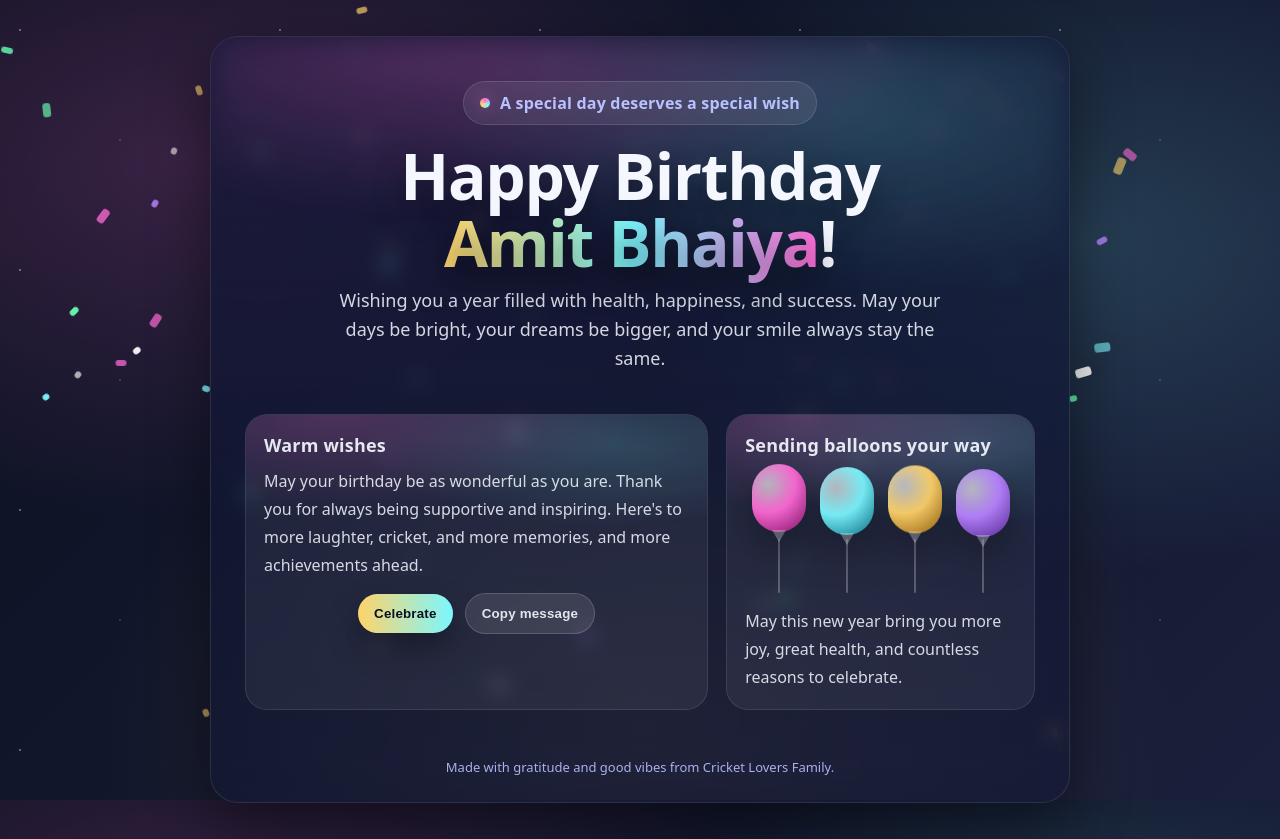
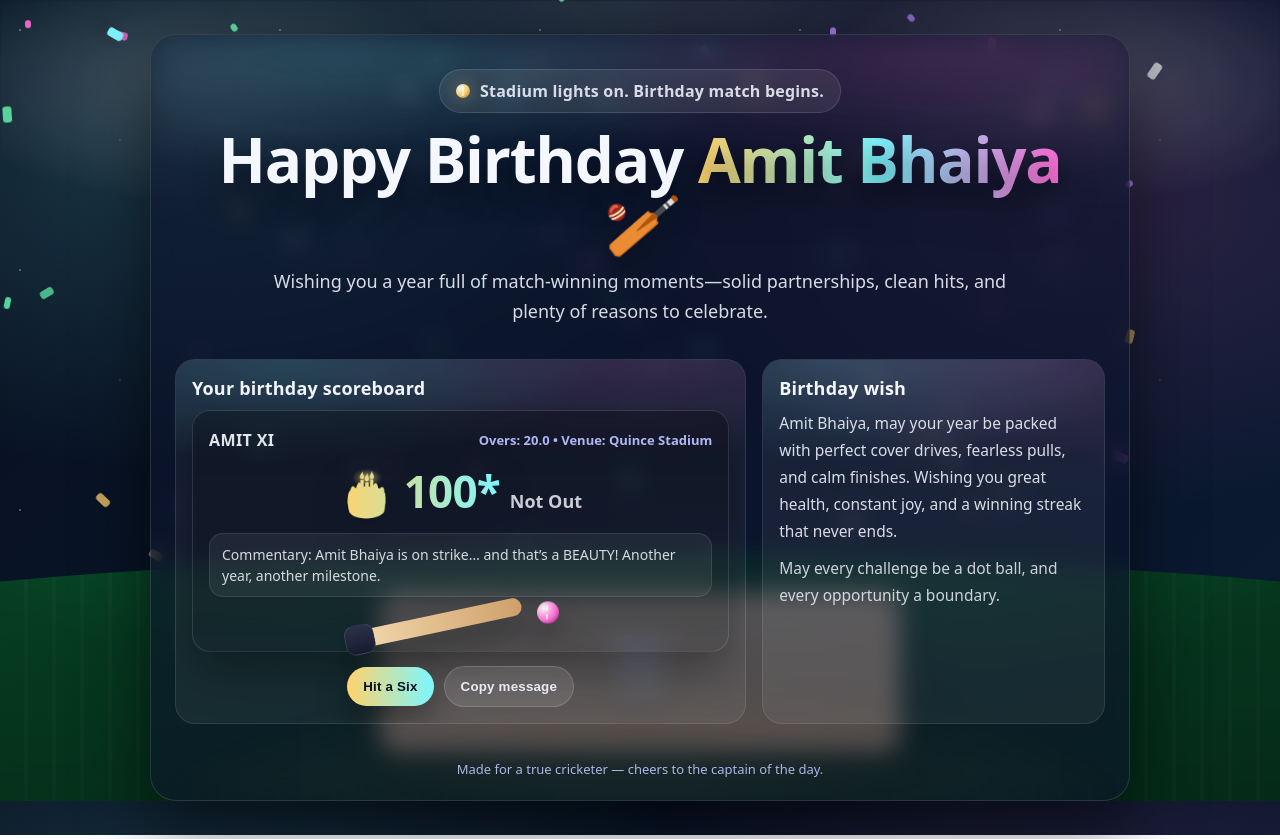
Before and after one commit to logicbomb-1/happy-birthday-amit-bhaiya, a plain HTML site: page index.html in a window 1280 px wide. Drawn offline with Linux system fonts and the light colour scheme.

Commit message:
Update index.html

```diff
--- a/index.html
+++ b/index.html
@@ -3,17 +3,21 @@
 <head>
   <meta charset="UTF-8" />
   <meta name="viewport" content="width=device-width, initial-scale=1.0" />
-  <title>Happy Birthday Amit Bhaiya</title>
+  <title>Happy Birthday Amit Bhaiya — Cricket Edition</title>
   <style>
     :root{
-      --bg1:#0b1020;
-      --bg2:#1a1f3b;
-      --accent:#ff6bd6;
-      --accent2:#7cf7ff;
+      --night:#07101f;
+      --sky:#0b1a33;
+      --grass1:#0b6b3a;
+      --grass2:#0a5a31;
       --gold:#ffd36b;
+      --aqua:#7cf7ff;
+      --pink:#ff6bd6;
       --text:#f5f7ff;
       --muted:#b9c1ff;
-      --shadow: 0 20px 60px rgba(0,0,0,.45);
+      --card: rgba(12,20,45,.62);
+      --border: rgba(255,255,255,.12);
+      --shadow: 0 24px 70px rgba(0,0,0,.55);
     }
     *{box-sizing:border-box}
     html,body{height:100%}
@@ -21,11 +25,22 @@
       margin:0;
       font-family: ui-sans-serif, system-ui, -apple-system, Segoe UI, Roboto, Helvetica, Arial, "Apple Color Emoji","Segoe UI Emoji";
       color:var(--text);
-      background: radial-gradient(1000px 600px at 15% 20%, rgba(255,107,214,.18), transparent 60%),
-                  radial-gradient(900px 600px at 85% 30%, rgba(124,247,255,.16), transparent 55%),
-                  radial-gradient(900px 700px at 50% 90%, rgba(255,211,107,.12), transparent 60%),
-                  linear-gradient(135deg, var(--bg1), var(--bg2));
+      background:
+        radial-gradient(900px 520px at 15% 20%, rgba(124,247,255,.16), transparent 60%),
+        radial-gradient(900px 520px at 85% 25%, rgba(255,107,214,.14), transparent 60%),
+        radial-gradient(900px 520px at 50% 110%, rgba(255,211,107,.10), transparent 60%),
+        linear-gradient(135deg, var(--night), var(--sky));
       overflow:hidden;
+    }
+    .lights{
+      position:fixed; inset:0;
+      pointer-events:none;
+      background:
+        radial-gradient(380px 180px at 15% 10%, rgba(255,255,255,.22), transparent 70%),
+        radial-gradient(380px 180px at 85% 10%, rgba(255,255,255,.22), transparent 70%),
+        radial-gradient(600px 220px at 50% 0%, rgba(255,255,255,.14), transparent 70%);
+      filter: blur(1px);
+      opacity:.9;
     }
     .stars{
       position:fixed; inset:0;
@@ -39,192 +54,259 @@
         radial-gradient(1.4px 1.4px at 780px 120px, rgba(255,255,255,.22) 40%, transparent 60%),
         radial-gradient(2px 2px at 920px 220px, rgba(255,255,255,.26) 40%, transparent 60%);
       background-size: 260px 240px;
-      opacity:.8;
+      opacity:.55;
       animation: twinkle 6s ease-in-out infinite;
       pointer-events:none;
-      filter: blur(.2px);
     }
-    @keyframes twinkle{ 0%,100%{opacity:.55} 50%{opacity:.9} }
-    .confetti{
-      position:fixed; inset:-10vh -10vw;
-      pointer-events:none;
-      overflow:hidden;
-    }
+    @keyframes twinkle{ 0%,100%{opacity:.45} 50%{opacity:.75} }
+    .confetti{ position:fixed; inset:-10vh -10vw; pointer-events:none; overflow:hidden; }
     .confetti span{
-      position:absolute;
-      width:10px; height:16px;
-      border-radius:3px;
-      opacity:.9;
+      position:absolute; width:10px; height:16px; border-radius:3px; opacity:.9;
       transform: translate3d(0,-120vh,0) rotate(0deg);
       animation: fall linear infinite;
       box-shadow: 0 10px 20px rgba(0,0,0,.25);
     }
-    @keyframes fall{ to{ transform: translate3d(0,120vh,0) rotate(720deg); } }
+    @keyframes fall{ to{ transform: translate3d(0,120vh,0) rotate(720deg);} }
+    .ground{
+      position:fixed; left:0; right:0; bottom:-1px; height:44vh;
+      background:
+        radial-gradient(1200px 360px at 50% 0%, rgba(0,0,0,.0), rgba(0,0,0,.35) 70%),
+        repeating-linear-gradient(90deg, rgba(255,255,255,.0) 0 24px, rgba(255,255,255,.03) 24px 28px),
+        linear-gradient(180deg, rgba(0,0,0,.0), rgba(0,0,0,.28)),
+        linear-gradient(135deg, var(--grass1), var(--grass2));
+      clip-path: ellipse(110% 70% at 50% 100%);
+      pointer-events:none;
+    }
+    .pitch{
+      position:fixed; left:50%; bottom:6vh; transform: translateX(-50%);
+      width:min(520px, 82vw); height: 160px;
+      background:
+        linear-gradient(180deg, rgba(0,0,0,.10), rgba(0,0,0,.0)),
+        linear-gradient(90deg, rgba(255,255,255,.06), rgba(255,255,255,.0) 30%, rgba(255,255,255,.06)),
+        linear-gradient(135deg, rgba(255,255,255,.08), rgba(255,255,255,.0)),
+        linear-gradient(180deg, #e3caa2, #c8a57b);
+      border: 1px solid rgba(255,255,255,.10);
+      border-radius: 18px;
+      box-shadow: 0 30px 70px rgba(0,0,0,.35);
+      opacity:.95;
+      pointer-events:none;
+    }
+    .crease{
+      position:absolute; left:12%; right:12%; top:24%;
+      height:2px; background: rgba(246,241,230,.8);
+      box-shadow: 0 0 0 1px rgba(0,0,0,.10);
+    }
+    .stumps{
+      position:absolute; left:50%; top:50%; transform: translate(-50%,-50%);
+      display:flex; gap:6px;
+    }
+    .stump{
+      width:10px; height:58px;
+      background: linear-gradient(180deg, rgba(255,255,255,.92), rgba(255,255,255,.65));
+      border-radius:6px;
+      box-shadow: 0 10px 20px rgba(0,0,0,.25);
+    }
+    .bails{
+      position:absolute; left:50%; top:calc(50% - 32px); transform: translateX(-50%);
+      width:64px; height:10px;
+      background: linear-gradient(90deg, rgba(255,255,255,.85), rgba(255,255,255,.55));
+      border-radius:999px;
+      box-shadow: 0 10px 20px rgba(0,0,0,.18);
+    }
+
     .wrap{
       position:relative;
       min-height:100%;
       display:flex;
       align-items:center;
       justify-content:center;
-      padding: 36px 18px;
+      padding: 34px 16px;
     }
     .card{
-      width:min(860px, 96vw);
-      background: linear-gradient(180deg, rgba(17,23,53,.78), rgba(17,23,53,.55));
-      border: 1px solid rgba(255,255,255,.10);
-      border-radius: 28px;
+      width:min(980px, 96vw);
+      background: var(--card);
+      border: 1px solid var(--border);
+      border-radius: 26px;
       box-shadow: var(--shadow);
-      backdrop-filter: blur(10px);
+      backdrop-filter: blur(12px);
+      position:relative;
       overflow:hidden;
-      position:relative;
     }
     .glow{
       position:absolute; inset:-2px;
-      background: radial-gradient(800px 300px at 30% 0%, rgba(255,107,214,.35), transparent 60%),
-                  radial-gradient(700px 300px at 75% 10%, rgba(124,247,255,.25), transparent 60%);
-      opacity:.8;
-      filter: blur(18px);
+      background:
+        radial-gradient(800px 240px at 20% 0%, rgba(124,247,255,.24), transparent 60%),
+        radial-gradient(820px 260px at 80% 0%, rgba(255,107,214,.18), transparent 60%),
+        radial-gradient(900px 320px at 50% 110%, rgba(255,211,107,.12), transparent 65%);
+      filter: blur(16px);
+      opacity:.9;
       pointer-events:none;
     }
-    header{
-      position:relative;
-      padding: 44px 34px 18px;
-      text-align:center;
-    }
+    header{ position:relative; padding: 34px 24px 14px; text-align:center; }
     .badge{
-      display:inline-flex;
-      align-items:center;
-      gap:10px;
-      padding: 10px 16px;
-      border-radius: 999px;
+      display:inline-flex; align-items:center; gap:10px;
+      padding: 10px 16px; border-radius: 999px;
       background: rgba(255,255,255,.08);
       border: 1px solid rgba(255,255,255,.12);
-      color: var(--muted);
-      font-weight: 600;
+      color: rgba(245,247,255,.86);
+      font-weight: 700;
       letter-spacing:.2px;
     }
-    .badge .dot{
-      width:10px; height:10px;
-      border-radius:999px;
-      background: conic-gradient(from 0deg, var(--accent), var(--accent2), var(--gold), var(--accent));
-      box-shadow: 0 0 16px rgba(255,107,214,.45);
+    .badge .ball{
+      width:14px; height:14px; border-radius:999px;
+      background: radial-gradient(circle at 30% 30%, rgba(255,255,255,.95), rgba(255,211,107,.95) 55%, rgba(160,105,10,.95));
+      box-shadow: 0 0 18px rgba(255,211,107,.45);
+      position:relative;
+    }
+    .badge .ball:after{
+      content:"";
+      position:absolute; inset:2px 6px;
+      border-left: 2px dashed rgba(255,255,255,.55);
+      opacity:.9;
     }
     h1{
-      margin: 18px 0 10px;
-      font-size: clamp(36px, 5.2vw, 64px);
-      line-height:1.04;
+      margin: 14px 0 10px;
+      font-size: clamp(34px, 5.0vw, 62px);
+      line-height:1.05;
       letter-spacing:-.02em;
       text-shadow: 0 14px 30px rgba(0,0,0,.35);
     }
-    h1 .name{
-      background: linear-gradient(90deg, var(--gold), var(--accent2), var(--accent));
-      -webkit-background-clip:text;
-      background-clip:text;
+    .name{
+      background: linear-gradient(90deg, var(--gold), var(--aqua), var(--pink));
+      -webkit-background-clip:text; background-clip:text;
       color:transparent;
+      white-space:nowrap;
       filter: drop-shadow(0 10px 18px rgba(0,0,0,.28));
-      white-space:nowrap;
     }
     .sub{
       margin:0 auto;
-      max-width: 640px;
+      max-width: 740px;
       font-size: clamp(15px, 2.2vw, 18px);
-      line-height:1.6;
-      color: rgba(245,247,255,.86);
+      line-height:1.65;
+      color: rgba(245,247,255,.88);
     }
     .content{
       position:relative;
       display:grid;
-      grid-template-columns: 1.2fr .8fr;
-      gap: 18px;
-      padding: 24px 34px 36px;
+      grid-template-columns: 1.25fr .75fr;
+      gap: 16px;
+      padding: 18px 24px 26px;
     }
-    @media (max-width: 760px){
-      .content{grid-template-columns: 1fr; padding: 18px 18px 28px;}
-      header{padding: 34px 18px 10px;}
-      h1 .name{white-space:normal;}
+    @media (max-width: 860px){
+      .content{grid-template-columns: 1fr; padding: 14px 16px 22px;}
+      header{padding: 28px 16px 10px;}
+      .name{white-space:normal;}
     }
     .panel{
       background: rgba(255,255,255,.06);
       border: 1px solid rgba(255,255,255,.10);
-      border-radius: 22px;
-      padding: 18px 18px;
+      border-radius: 20px;
+      padding: 16px;
       position:relative;
       overflow:hidden;
     }
     .panel:before{
       content:"";
       position:absolute; inset:-1px;
-      background: radial-gradient(500px 160px at 20% 0%, rgba(255,107,214,.22), transparent 60%),
-                  radial-gradient(420px 140px at 80% 10%, rgba(124,247,255,.18), transparent 60%);
+      background:
+        radial-gradient(520px 180px at 20% 0%, rgba(124,247,255,.18), transparent 60%),
+        radial-gradient(520px 180px at 80% 0%, rgba(255,107,214,.14), transparent 60%);
       opacity:.9;
       pointer-events:none;
     }
     .panel > *{position:relative}
-    .panel h2{
-      margin: 0 0 10px;
-      font-size: 18px;
-      letter-spacing:.2px;
-      color: rgba(245,247,255,.92);
+    .scoreboard{
+      padding: 18px 16px;
+      background: linear-gradient(180deg, rgba(0,0,0,.32), rgba(0,0,0,.12));
+      border: 1px solid rgba(255,255,255,.12);
+      border-radius: 18px;
+      box-shadow: 0 18px 45px rgba(0,0,0,.35);
+      position:relative;
     }
+    .score-top{
+      display:flex; align-items:center; justify-content:space-between;
+      gap:12px; flex-wrap:wrap;
+    }
+    .team{ font-weight:800; letter-spacing:.4px; color: rgba(245,247,255,.92); }
+    .overs{ font-size: 13px; color: rgba(185,193,255,.95); font-weight:700; }
+    .score{
+      margin-top: 10px;
+      display:flex; align-items:baseline; gap:10px; justify-content:center;
+      font-variant-numeric: tabular-nums;
+    }
+    .runs{
+      font-size: 44px;
+      font-weight: 900;
+      letter-spacing:-.02em;
+      background: linear-gradient(90deg, var(--gold), var(--aqua));
+      -webkit-background-clip:text; background-clip:text;
+      color:transparent;
+      filter: drop-shadow(0 10px 18px rgba(0,0,0,.25));
+    }
+    .wkts{ font-size: 18px; font-weight: 800; color: rgba(245,247,255,.86); opacity:.95; }
+    .ticker{
+      margin-top: 12px;
+      padding: 10px 12px;
+      border-radius: 14px;
+      background: rgba(255,255,255,.06);
+      border: 1px solid rgba(255,255,255,.10);
+      color: rgba(245,247,255,.86);
+      font-size: 14px;
+      line-height:1.5;
+    }
+    .batball{
+      display:flex; align-items:center; justify-content:center;
+      gap: 14px;
+      margin-top: 14px;
+      flex-wrap:wrap;
+    }
+    .bat{
+      width: 160px; height: 18px;
+      border-radius: 10px;
+      background: linear-gradient(90deg, #f1d6aa, #cfa06b);
+      position:relative;
+      box-shadow: 0 16px 30px rgba(0,0,0,.35);
+      transform: rotate(-12deg);
+    }
+    .bat:before{
+      content:"";
+      position:absolute; left:-20px; top:50%;
+      transform: translateY(-50%);
+      width: 28px; height: 28px;
+      border-radius: 10px;
+      background: linear-gradient(180deg, #2b314a, #161b2f);
+      border: 1px solid rgba(255,255,255,.10);
+    }
+    .ball2{
+      width: 22px; height: 22px; border-radius: 999px;
+      background: radial-gradient(circle at 30% 30%, rgba(255,255,255,.95), rgba(255,107,214,.95) 60%, rgba(140,20,110,.95));
+      position:relative;
+      box-shadow: 0 16px 28px rgba(0,0,0,.35);
+      animation: bounce 1.4s ease-in-out infinite;
+    }
+    .ball2:after{
+      content:"";
+      position:absolute; inset:4px 9px;
+      border-left: 2px dashed rgba(255,255,255,.65);
+      opacity:.9;
+    }
+    @keyframes bounce{ 0%,100%{transform: translateY(0)} 50%{transform: translateY(-10px)} }
     .wish{
       margin:0;
-      font-size: 16px;
+      font-size: 15.5px;
       line-height: 1.75;
-      color: rgba(245,247,255,.86);
+      color: rgba(245,247,255,.88);
     }
-    .balloons{
-      display:flex;
-      gap:14px;
-      justify-content:center;
-      align-items:flex-end;
-      padding: 6px 0 2px;
-    }
-    .balloon{
-      width: 54px; height: 68px;
-      border-radius: 999px;
-      position:relative;
-      filter: drop-shadow(0 16px 20px rgba(0,0,0,.35));
-      animation: float 3.6s ease-in-out infinite;
-    }
-    .balloon:after{
-      content:"";
-      position:absolute;
-      bottom:-10px; left:50%;
-      transform: translateX(-50%);
-      width: 0; height: 0;
-      border-left: 7px solid transparent;
-      border-right: 7px solid transparent;
-      border-top: 12px solid rgba(255,255,255,.35);
-      opacity:.8;
-    }
-    .string{
-      width:2px; height: 54px;
-      background: rgba(255,255,255,.25);
-      margin: -2px auto 0;
-      border-radius:2px;
-    }
-    @keyframes float{ 0%,100%{transform: translateY(0)} 50%{transform: translateY(-10px)} }
-    .b1{background: radial-gradient(circle at 30% 30%, rgba(255,255,255,.65), rgba(255,107,214,.95) 45%, rgba(140,20,110,.95)); animation-delay:.0s;}
-    .b2{background: radial-gradient(circle at 30% 30%, rgba(255,255,255,.65), rgba(124,247,255,.95) 45%, rgba(10,120,140,.95)); animation-delay:.4s;}
-    .b3{background: radial-gradient(circle at 30% 30%, rgba(255,255,255,.65), rgba(255,211,107,.95) 45%, rgba(160,105,10,.95)); animation-delay:.2s;}
-    .b4{background: radial-gradient(circle at 30% 30%, rgba(255,255,255,.65), rgba(183,130,255,.95) 45%, rgba(90,40,150,.95)); animation-delay:.6s;}
     .cta{
-      display:flex;
-      gap:12px;
-      flex-wrap:wrap;
-      align-items:center;
-      justify-content:center;
+      display:flex; gap:10px; flex-wrap:wrap; align-items:center; justify-content:center;
       margin-top: 14px;
     }
     button{
-      appearance:none;
-      border:0;
-      border-radius: 999px;
+      appearance:none; border:0; border-radius: 999px;
       padding: 12px 16px;
-      font-weight: 700;
-      letter-spacing:.2px;
-      color:#0b1020;
-      background: linear-gradient(90deg, var(--gold), var(--accent2));
+      font-weight: 800; letter-spacing:.2px;
+      color:#091022;
+      background: linear-gradient(90deg, var(--gold), var(--aqua));
       box-shadow: 0 14px 30px rgba(0,0,0,.35);
       cursor:pointer;
       transition: transform .12s ease, filter .2s ease;
@@ -233,22 +315,22 @@
     button:active{transform: translateY(0px);}
     .secondary{
       background: rgba(255,255,255,.10);
-      color: rgba(245,247,255,.9);
+      color: rgba(245,247,255,.92);
       border: 1px solid rgba(255,255,255,.16);
       box-shadow:none;
     }
     footer{
       text-align:center;
-      padding: 12px 18px 26px;
-      color: rgba(185,193,255,.9);
+      padding: 10px 16px 22px;
+      color: rgba(185,193,255,.92);
       font-size: 13px;
     }
     .toast{
       position: fixed;
       left: 50%;
-      bottom: 22px;
+      bottom: 18px;
       transform: translateX(-50%);
-      background: rgba(17,23,53,.92);
+      background: rgba(12,20,45,.94);
       border: 1px solid rgba(255,255,255,.14);
       color: rgba(245,247,255,.92);
       padding: 10px 14px;
@@ -260,58 +342,88 @@
       backdrop-filter: blur(10px);
       font-size: 14px;
     }
-    .toast.show{
-      opacity: 1;
-      transform: translateX(-50%) translateY(-4px);
+    .toast.show{ opacity: 1; transform: translateX(-50%) translateY(-4px); }
+    .wave{ display:inline-block; animation: wave 1.6s ease-in-out infinite; transform-origin: 70% 70%; }
+    @keyframes wave{
+      0%,100%{transform: rotate(0deg)}
+      20%{transform: rotate(6deg)}
+      40%{transform: rotate(-6deg)}
+      60%{transform: rotate(5deg)}
+      80%{transform: rotate(-3deg)}
     }
   </style>
 </head>
 <body>
   <div class="stars"></div>
+  <div class="lights"></div>
   <div class="confetti" aria-hidden="true" id="confetti"></div>
 
+  <div class="ground" aria-hidden="true"></div>
+  <div class="pitch" aria-hidden="true">
+    <div class="crease"></div>
+    <div class="bails"></div>
+    <div class="stumps">
+      <div class="stump"></div><div class="stump"></div><div class="stump"></div>
+    </div>
+  </div>
+
   <main class="wrap">
-    <section class="card" role="article" aria-label="Birthday greeting">
+    <section class="card" role="article" aria-label="Cricket birthday greeting">
       <div class="glow" aria-hidden="true"></div>
 
       <header>
-        <div class="badge"><span class="dot"></span> A special day deserves a special wish</div>
-        <h1>Happy Birthday <span class="name">Amit Bhaiya</span>!</h1>
+        <div class="badge"><span class="ball"></span> Stadium lights on. Birthday match begins.</div>
+        <h1>Happy Birthday <span class="name">Amit Bhaiya</span> <span class="wave">🏏</span></h1>
         <p class="sub">
-          Wishing you a year filled with health, happiness, and success. May your days be bright,
-          your dreams be bigger, and your smile always stay the same.
+          Wishing you a year full of match-winning moments—solid partnerships, clean hits, and plenty of reasons to celebrate.
         </p>
       </header>
 
       <div class="content">
         <div class="panel">
-          <h2>Warm wishes</h2>
-          <p class="wish" id="wishText">
-            May your birthday be as wonderful as you are. Thank you for always being supportive and inspiring.
-            Here's to more laughter, cricket, and more memories, and more achievements ahead.
-          </p>
+          <h2 style="margin:0 0 10px; font-size:18px; letter-spacing:.2px;">Your birthday scoreboard</h2>
+
+          <div class="scoreboard" aria-label="Birthday scoreboard">
+            <div class="score-top">
+              <div class="team">AMIT XI</div>
+              <div class="overs">Overs: 20.0 • Venue: Quince Stadium</div>
+            </div>
+
+            <div class="score" aria-label="Score">
+              <div class="runs">🎂 100*</div>
+              <div class="wkts">Not Out</div>
+            </div>
+
+            <div class="ticker" id="ticker">
+              Commentary: Amit Bhaiya is on strike… and that’s a BEAUTY! Another year, another milestone.
+            </div>
+
+            <div class="batball" aria-hidden="true">
+              <div class="bat"></div>
+              <div class="ball2"></div>
+            </div>
+          </div>
+
           <div class="cta">
-            <button id="celebrateBtn" type="button">Celebrate</button>
+            <button id="celebrateBtn" type="button">Hit a Six</button>
             <button class="secondary" id="copyBtn" type="button">Copy message</button>
           </div>
         </div>
 
         <div class="panel">
-          <h2>Sending balloons your way</h2>
-          <div class="balloons" aria-hidden="true">
-            <div><div class="balloon b1"></div><div class="string"></div></div>
-            <div><div class="balloon b2"></div><div class="string"></div></div>
-            <div><div class="balloon b3"></div><div class="string"></div></div>
-            <div><div class="balloon b4"></div><div class="string"></div></div>
-          </div>
-          <p class="wish" style="margin-top:12px">
-            May this new year bring you more joy, great health, and countless reasons to celebrate.
+          <h2 style="margin:0 0 10px; font-size:18px; letter-spacing:.2px;">Birthday wish</h2>
+          <p class="wish">
+            Amit Bhaiya, may your year be packed with perfect cover drives, fearless pulls, and calm finishes.
+            Wishing you great health, constant joy, and a winning streak that never ends.
+          </p>
+          <p class="wish" style="margin-top:10px; color: rgba(245,247,255,.82);">
+            May every challenge be a dot ball, and every opportunity a boundary.
           </p>
         </div>
       </div>
 
       <footer>
-        Made with gratitude and good vibes from Cricket Lovers Family.
+        Made for a true cricketer — cheers to the captain of the day.
       </footer>
     </section>
   </main>
@@ -320,16 +432,16 @@
 
   <script>
     const confetti = document.getElementById('confetti');
-    const colors = ['#ff6bd6','#7cf7ff','#ffd36b','#b782ff','#66ffb2','#ffffff'];
-    const pieces = 120;
+    const colors = ['#ffd36b','#7cf7ff','#ff6bd6','#b782ff','#66ffb2','#ffffff'];
+    const pieces = 140;
 
     function seedConfetti() {
       confetti.innerHTML = '';
       for (let i=0; i<pieces; i++){
         const s = document.createElement('span');
         const left = Math.random() * 100;
-        const delay = Math.random() * 1.6;
-        const dur = 3.8 + Math.random() * 3.8;
+        const delay = Math.random() * 1.2;
+        const dur = 3.2 + Math.random() * 3.6;
         const size = 7 + Math.random() * 10;
         s.style.left = left + 'vw';
         s.style.top = (-10 - Math.random()*30) + 'vh';
@@ -350,16 +462,34 @@
       toast.textContent = msg;
       toast.classList.add('show');
       clearTimeout(toastTimer);
-      toastTimer = setTimeout(()=>toast.classList.remove('show'), 2200);
+      toastTimer = setTimeout(()=>toast.classList.remove('show'), 2300);
+    }
+
+    const ticker = document.getElementById('ticker');
+    const lines = [
+      "Commentary: Amit Bhaiya steps out… and times it perfectly! Classic.",
+      "Commentary: That’s a crisp drive through covers — pure class.",
+      "Commentary: Short ball… pulled away for FOUR! Birthday vibes only.",
+      "Commentary: Full toss… punished for SIX! The crowd goes wild.",
+      "Commentary: Calm under pressure — finishing in style. Not out!"
+    ];
+    let idx = 0;
+    function nextLine(){
+      idx = (idx + 1) % lines.length;
+      ticker.textContent = lines[idx];
     }
 
     document.getElementById('celebrateBtn').addEventListener('click', () => {
       seedConfetti();
-      showToast('Happy Birthday, Amit Bhaiya!');
+      nextLine();
+      showToast('SIX! Happy Birthday, Amit Bhaiya!');
     });
 
     document.getElementById('copyBtn').addEventListener('click', async () => {
-      const msg = `Happy Birthday Amit Bhaiya!\n\nWishing you a year filled with health, happiness, and success. May your days be bright, your dreams be bigger, and your smile always stay the same.`;
+      const msg = `Happy Birthday Amit Bhaiya! 🏏
+
+Wishing you a year full of match-winning moments—solid partnerships, clean hits, and plenty of reasons to celebrate.
+May every challenge be a dot ball, and every opportunity a boundary.`;
       try{
         await navigator.clipboard.writeText(msg);
         showToast('Message copied to clipboard.');
@@ -369,6 +499,7 @@
     });
 
     seedConfetti();
+    setInterval(nextLine, 5200);
   </script>
 </body>
 </html>
```
